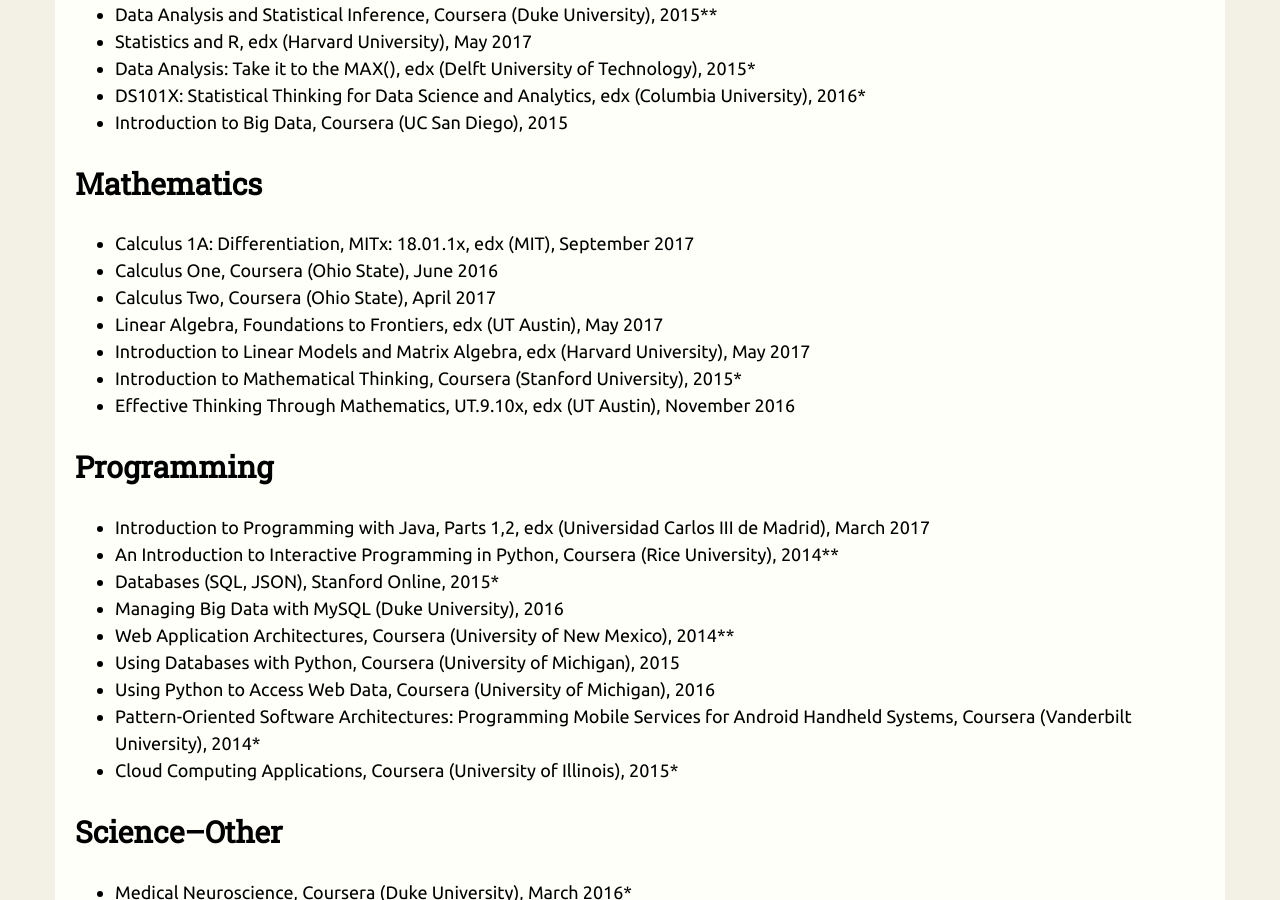
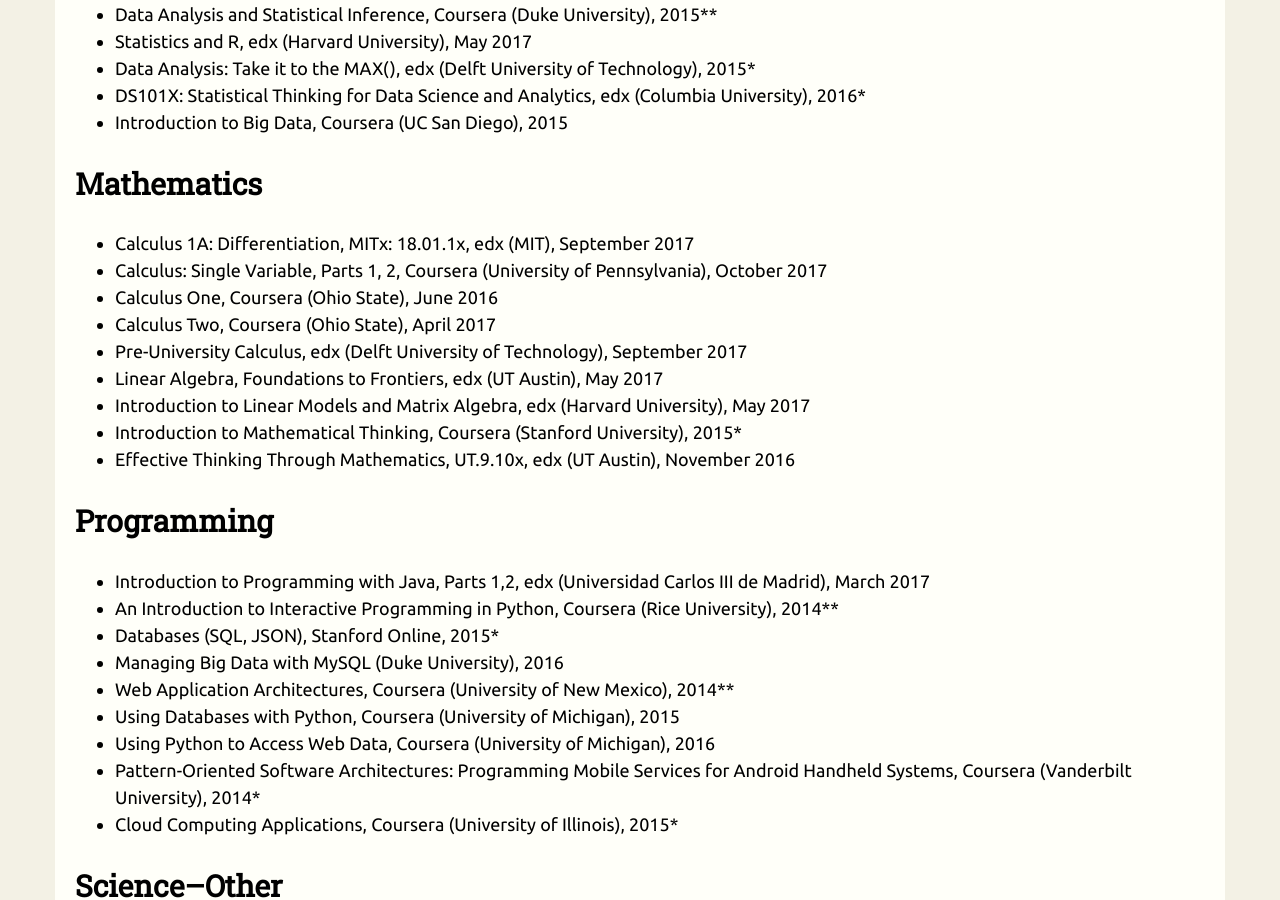
Before and after one commit to ashlynnpai/journal, a Jekyll site: the page built from _pages/courses.md, in a window 1280 px wide and 900 px high, scrolled down 707 px. Built offline with Jekyll 4.4.1, drawn with Linux system fonts in a browser that asks for light colours.

Commit message:
add Calc SV Penn

```diff
--- a/_pages/courses.md
+++ b/_pages/courses.md
@@ -29,8 +29,10 @@ A partial list of online courses completed.
 # Mathematics
 
 * Calculus 1A: Differentiation, MITx: 18.01.1x, edx (MIT), September 2017
+* Calculus: Single Variable, Parts 1, 2, Coursera (University of Pennsylvania), October 2017
 * Calculus One, Coursera (Ohio State), June 2016
 * Calculus Two, Coursera (Ohio State), April 2017
+* Pre-University Calculus, edx (Delft University of Technology), September 2017
 * Linear Algebra, Foundations to Frontiers, edx (UT Austin), May 2017
 * Introduction to Linear Models and Matrix Algebra, edx (Harvard University), May 2017
 * Introduction to Mathematical Thinking, Coursera (Stanford University), 2015*
```
